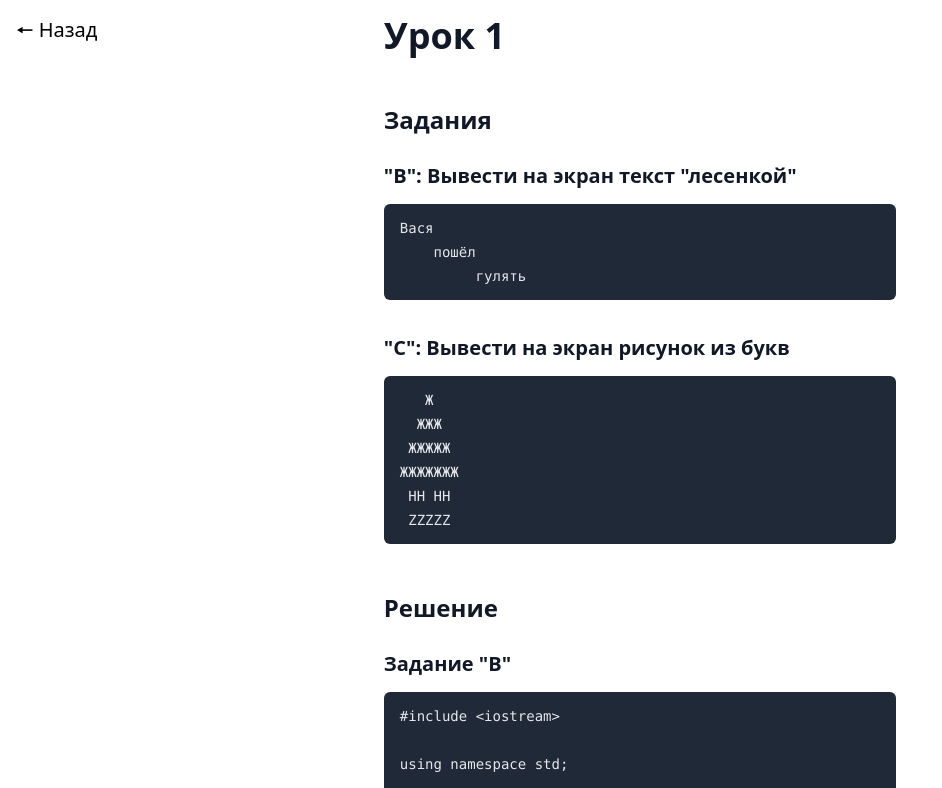
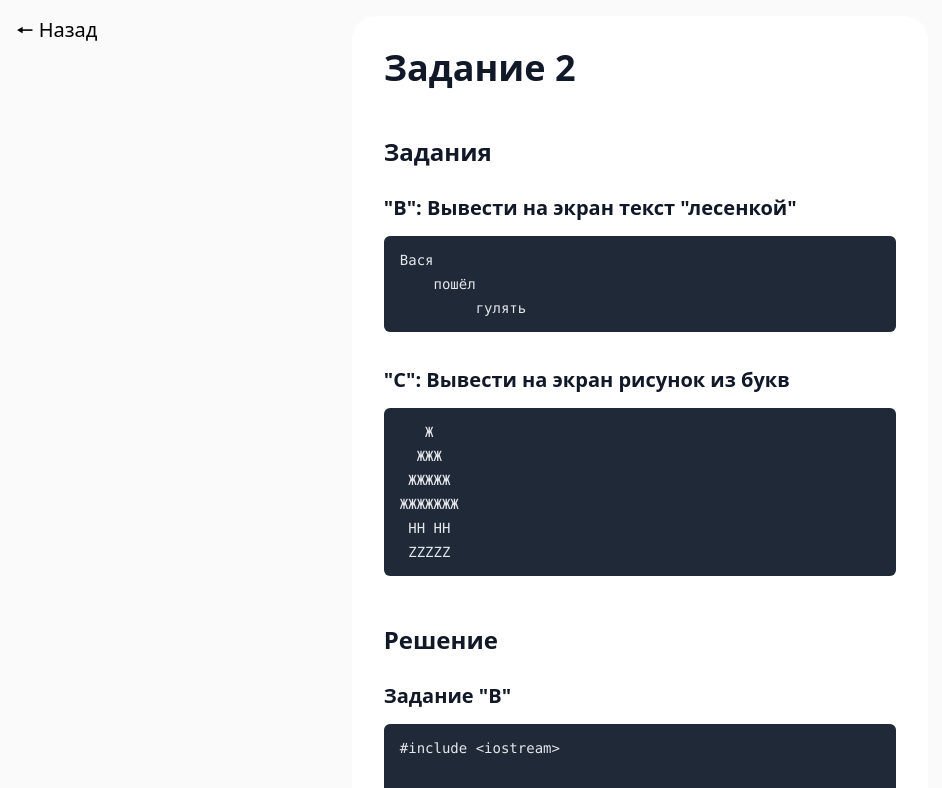
Before and after one commit to tapnisu/leshapomogi.ru, a Next.js app: page /programming/task1 in a window 1280 px wide. Shown: the top 788 px of the page, without its empty margins (0-942 px from the left). Built offline with nearby package versions, Linux system fonts and the light colour scheme.

Commit message:
Updated pages design

```diff
--- a/pages/programming/lesson1.tsx
+++ b/pages/programming/lesson1.tsx
@@ -18,7 +18,7 @@ const Lesson1: NextPage = () => {
         <link rel="icon" href="/public/favicon.ico"/>
       </Head>
 
-      <main>
+      <main className="bg-white dark:bg-black md:bg-neutral-50 md:dark:bg-neutral-900">
         <div className="p-4 md:fixed">
           <a href="/" className="text-xl">
             🠔 Назад
@@ -26,7 +26,8 @@ const Lesson1: NextPage = () => {
         </div>
 
         <div
-          className="w-full min-h-screen md:flex md:flex-column md:flex-wrap md:content-center md:justify-center md:items-center p-4">
+          className="min-h-screen md:flex md:flex-column md:flex-wrap md:content-center md:justify-center md:items-center p-4">
+          <div className="md:p-8 md:rounded-3xl md:bg-white md:dark:bg-black">
             <div className="prose dark:prose-invert">
               <h1 id="урок-1">Урок 1</h1>
               <p>
@@ -35,8 +36,8 @@ const Lesson1: NextPage = () => {
                 Трансляция - перевод текста программы в машинный код
                 <br/>
                 Компоновка - сборка частей программы и подключение стандартных
-              функций <br/> Трансляторами называют компиляторы - они переводят
-              код в машинный код.
+                функций <br/> Трансляторами называют компиляторы - они
+                переводят код в машинный код.
               </p>
               <pre>
                 <code className="language-cpp">
@@ -60,7 +61,9 @@ int main() {
                 #include {"<iostream>"} - включаем в программу библиотеку для
                 ввода.
               </p>
-            <p>using namespace std; - использование стандартных функций c++.</p>
+              <p>
+                using namespace std; - использование стандартных функций c++.
+              </p>
               <p>
                 <code>int main()</code> - основная программа (основная функция).
               </p>
@@ -91,14 +94,16 @@ int main() {
                 </code>
               </pre>
               <p>Текст в комментариях игнорируется компилятором.</p>
-            <h2 id="как-мы-всё-это-дело-писали">Как мы всё это дело писали</h2>
+              <h2 id="как-мы-всё-это-дело-писали">
+                Как мы всё это дело писали
+              </h2>
               <p>
                 На школьных компах была скачена программа DevC++, в ней мы и
                 писали.
               </p>
               <p>
-              Ссылка на скачивание есть в курсе (ИНФ9/основы программирования в
-              С++/DevC++ с графикой) (ну или ссылка{" "}
+                Ссылка на скачивание есть в курсе (ИНФ9/основы программирования
+                в С++/DevC++ с графикой) (ну или ссылка{" "}
                 <a href="https://disk.yandex.ru/d/evBJpMZy3Up9zS">
                   https://disk.yandex.ru/d/evBJpMZy3Up9zS
                 </a>
@@ -107,8 +112,8 @@ int main() {
               <p>
                 Когда первый раз запускаешь программу во время первой настройки
                 нужно выбрать обязательно английский язык - Евгения Сергеевна
-              сказала что на русском называет файлы по русски и вообще C++ ввёл
-              санкции на РФ (ладно санкции не вводил но работает плохо).
+                сказала что на русском называет файлы по русски и вообще C++
+                ввёл санкции на РФ (ладно санкции не вводил но работает плохо).
               </p>
               <p>
                 <Image
@@ -133,7 +138,8 @@ int main() {
                 />
               </p>
               <p>
-              Выбираем тип проекта Console Application (Консольное приложение).
+                Выбираем тип проекта Console Application (Консольное
+                приложение).
               </p>
               <p>
                 <Image
@@ -165,8 +171,8 @@ int main() {
                 />
               </p>
               <p>
-              Нажимаем F9 для компиляции (если файл не сохранен его нужно будет
-              сохранить), и F10 для запуска.
+                Нажимаем F9 для компиляции (если файл не сохранен его нужно
+                будет сохранить), и F10 для запуска.
               </p>
               <p>
                 <Image
@@ -193,6 +199,7 @@ int main() {
               </ul>
             </div>
           </div>
+        </div>
       </main>
     </div>
   );
--- a/pages/programming/task1.tsx
+++ b/pages/programming/task1.tsx
@@ -1,16 +1,24 @@
-import type { NextPage } from "next";
+import type {NextPage} from "next";
 import Head from "next/head";
+import Image from "next/image";
 
-const Task1: NextPage = () => {
+import deadInsideCpp from "@public/lesson1/1000-7.png";
+import createNewProject from "@public/lesson1/create-new-project.png";
+import langSelect from "@public/lesson1/lang-select.png";
+import readyEditor from "@public/lesson1/ready-editor.png";
+import saveProject from "@public/lesson1/save-project.png";
+import selectConsoleApplication from "@public/lesson1/select-console-application.png";
+
+const Lesson1: NextPage = () => {
   return (
     <div className="bg-white text-black dark:bg-black dark:text-white">
       <Head>
-        <title>Урок 1 - Лёшапомоги</title>
+        <title>Задание 2 - Лёшапомоги</title>
         <meta name="description" content="ЛЁША ПОМОГИ!"/>
         <link rel="icon" href="/public/favicon.ico"/>
       </Head>
 
-      <main>
+      <main className="bg-white dark:bg-black md:bg-neutral-50 md:dark:bg-neutral-900">
         <div className="p-4 md:fixed">
           <a href="/" className="text-xl">
             🠔 Назад
@@ -18,9 +26,10 @@ const Task1: NextPage = () => {
         </div>
 
         <div
-          className="w-full min-h-screen md:flex md:flex-column md:flex-wrap md:content-center md:justify-center md:items-center p-4">
+          className="min-h-screen md:flex md:flex-column md:flex-wrap md:content-center md:justify-center md:items-center p-4">
+          <div className="md:p-8 md:rounded-3xl md:bg-white md:dark:bg-black">
             <div className="prose dark:prose-invert">
-            <h1 id="урок-1">Урок 1</h1>
+              <h1 id="урок-1">Задание 2</h1>
               <h2>Задания</h2>
               <h3>"В": Вывести на экран текст "лесенкой"</h3>
               <pre>
@@ -88,9 +97,10 @@ int main(int argc, char** argv) {
               </ul>
             </div>
           </div>
+        </div>
       </main>
     </div>
   );
 };
 
-export default Task1;
+export default Lesson1;
```
Lines whose indentation alone changed are shown as unchanged.
